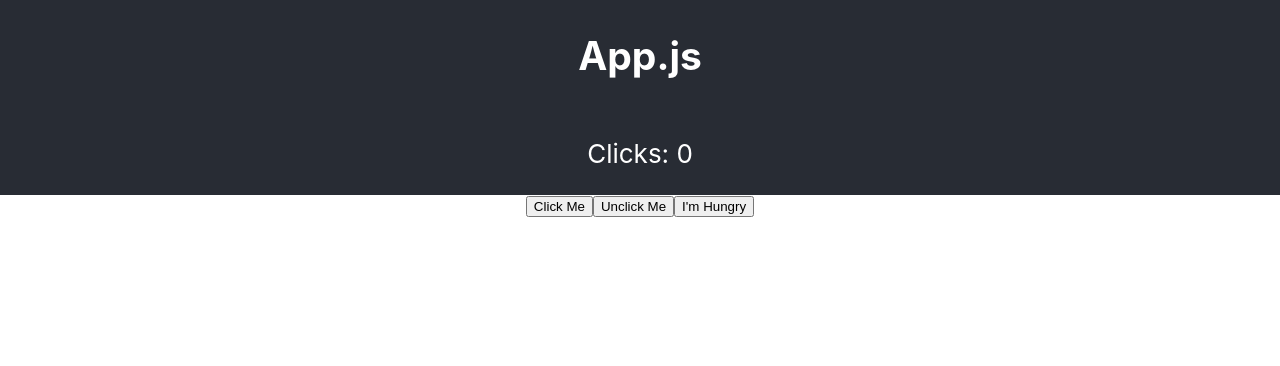
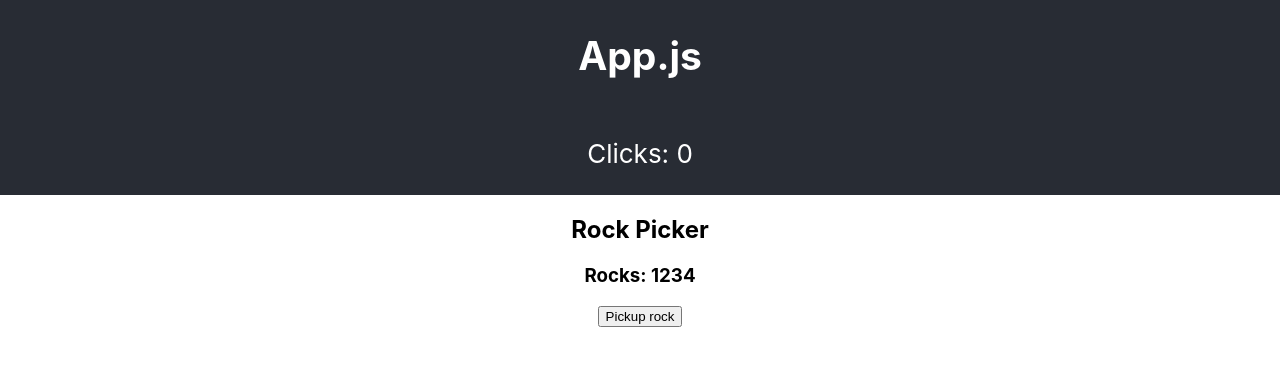
Before and after one commit to philosopher07/lamportRedux, a React (Create React App) app: page / in a window 1280 px wide. Shown: the top 366 px of the page. Built offline with nearby package versions, Linux system fonts and the light colour scheme.

Commit message:
RockPicker component created. button handshake working

```diff
--- a/src/Components/App/App.js
+++ b/src/Components/App/App.js
@@ -1,23 +1,9 @@
 import React from 'react';
 import './App.css';
 import { connect } from 'react-redux';
+import RockPicker from '../RockPicker/RockPicker';
 
 class App extends React.Component{
-
-  clickHandler = () =>{
-    console.log( 'in clickHandler' );
-    this.props.dispatch( { type: 'click', asdf: 'thingy' } );
-  } // end clickHandler
-
-  unclickHandler = () =>{
-    console.log( 'in unclickHandler' );
-    this.props.dispatch( { type: 'unclick' } );
-  } // end clickHandler
-
-  tacoClickHandler = () =>{
-    console.log( 'in unclickHandler' );
-    this.props.dispatch( { type: 'taco' } );
-  } // end clickHandler
 
   componentDidMount(){
     console.log( 'in componentDidMount, props:', this.props );
@@ -31,7 +17,8 @@ class App extends React.Component{
           <h2>App.js</h2>
           <p>Clicks: { this.props.reduxState }</p>
         </header>
-        <button onClick={ this.clickHandler }>Click Me</button><button onClick={ this.unclickHandler }>Unclick Me</button><button onClick={ this.tacoClickHandler }>I'm Hungry</button>
+
+        <RockPicker />
       </div>
     ); // end return
   } //end render
--- /dev/null
+++ b/src/Components/RockPicker/RockPicker.js
@@ -0,0 +1,22 @@
+import React from 'react';
+
+class RockPicker extends React.Component {
+state = {
+    rocks: 0
+}
+
+clickHandler = () => {
+    console.log( 'in clickHandler' );
+}
+    render() {
+        return (
+            <div>
+                <h2>Rock Picker</h2>
+                <h3>Rocks: 1234</h3>
+                <button onClick={this.clickHandler}>Pickup rock</button>
+            </div>
+        ); // end return
+    } // end return
+} // end class
+
+export default RockPicker;
--- a/src/index.js
+++ b/src/index.js
@@ -11,15 +11,7 @@ const firstReducerInitialState = 0;
 
 const firstReducer = ( state = firstReducerInitialState, action ) =>{
   console.log( 'in firstReducer:', 'state:', state, 'action:', action );
-  if( action.type === 'click' ){
-    return state + 1;
-  }
-  else if( action.type === 'unclick' ){
-    return state - 1;
-  }
-  else if( action.type === 'taco' ){
-    return state + 10;
-  }
+
   return state;
 } // firstReducer
 
```
Also changed, not shown: 1 other file (tests, documents, lock files or other folders).
